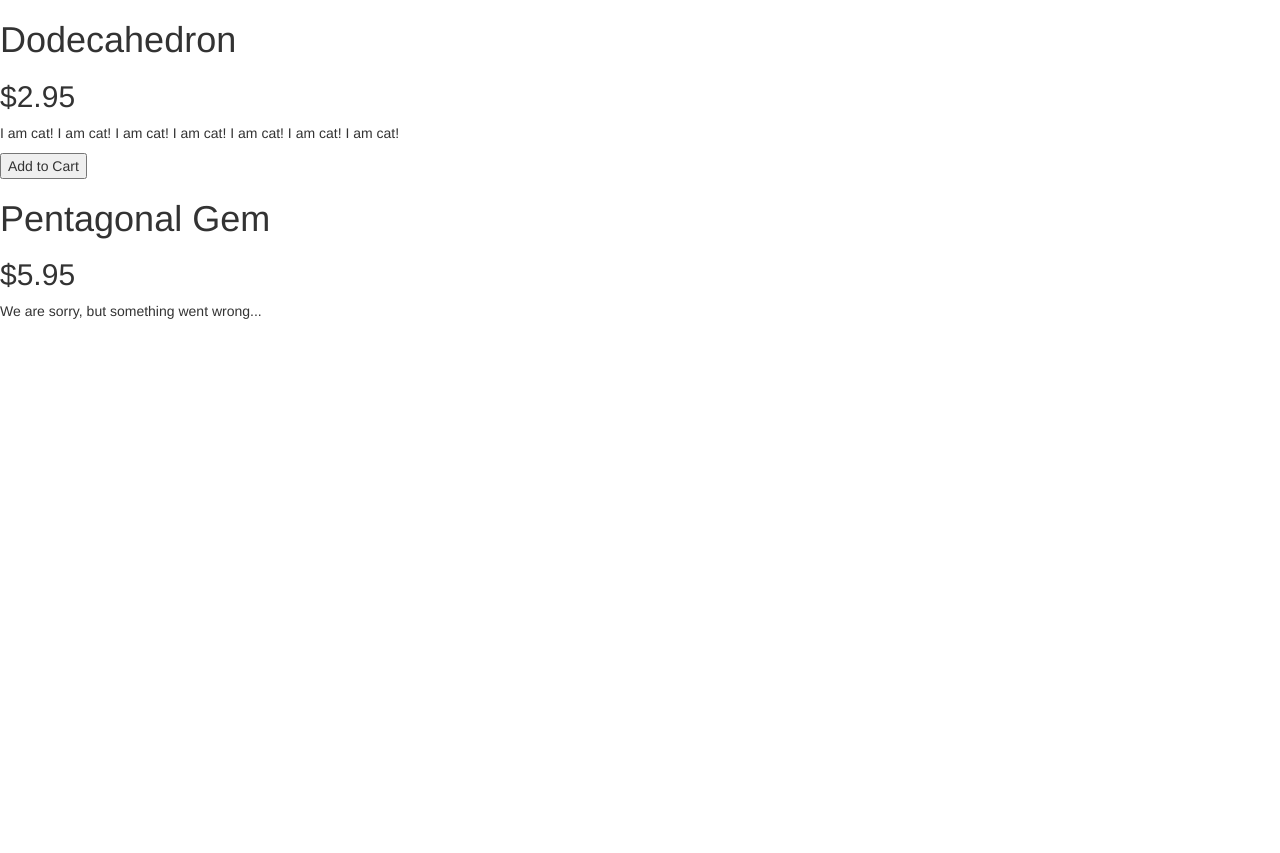
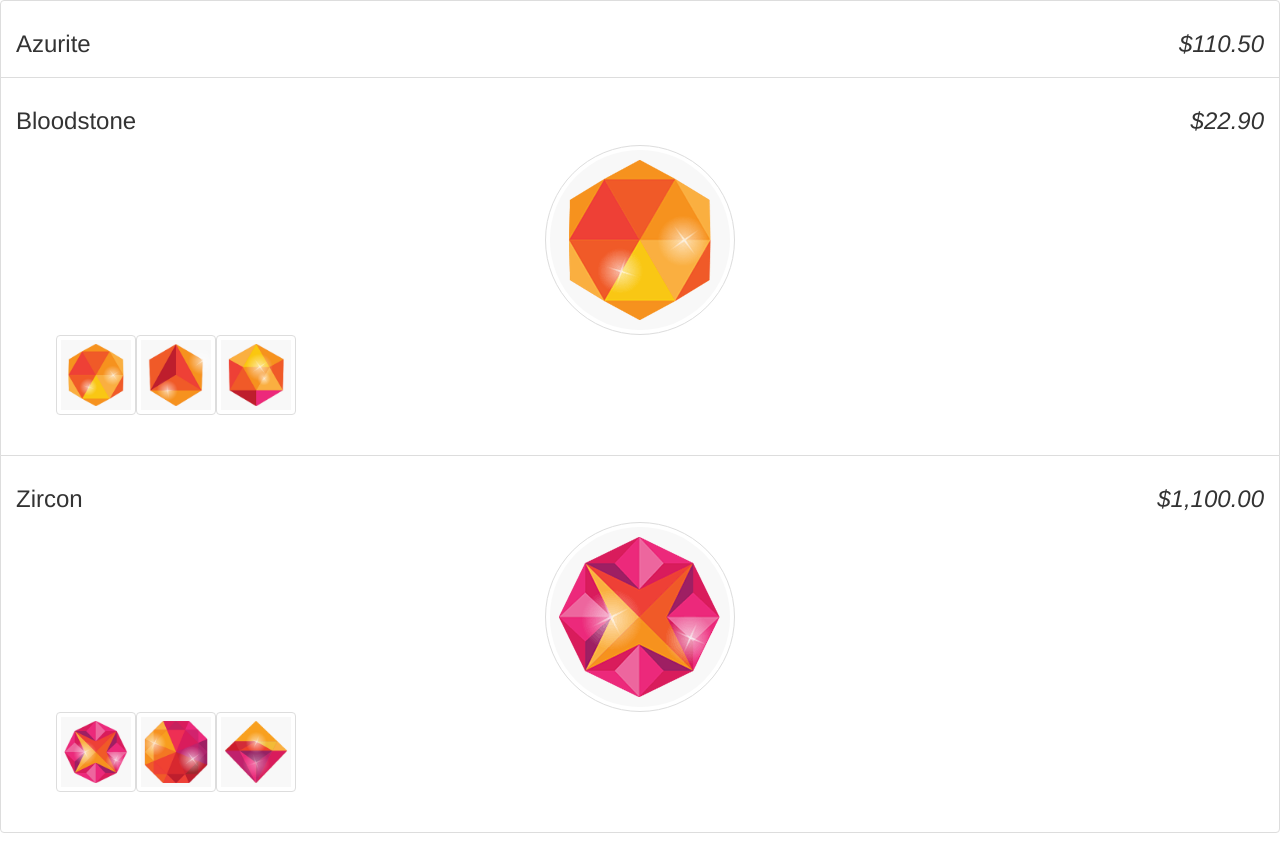
Before and after one commit to ku00/angularjs-tutorial, a plain HTML site: page index.html in a window 1280 px wide. Before the commit the page ends 800 px from the top, so only its background shows below. Drawn offline with Linux system fonts and the light colour scheme.

Commit message:
wip level 2.7

```diff
--- a/app.js
+++ b/app.js
@@ -1,22 +1,56 @@
-(function(){
-  var gems = [
-    {
-      name: 'Dodecahedron',
-      price: 2.95,
-      description: 'I am cat! I am cat! I am cat! I am cat! I am cat! I am cat! I am cat!',
-      canPurchase: true,
-    },
-    {
-      name: 'Pentagonal Gem',
-      price: 5.95,
-      description: 'We are sorry, but something went wrong...',
-      canPurchase: false,
-    },
-  ];
+(function() {
+  var app = angular.module('gemStore', []);
 
-  var app = angular.module('store', []);
-
-  app.controller('StoreController', function(){
+  app.controller('StoreController', function() {
     this.products = gems;
   });
+
+  app.controller('TabController', function(){
+    this.tab = 1;
+
+    this.setTab = function(selectTab){
+      this.tab = selectTab;
+    };
+
+    this.isSet = function(checkTab) {
+      return this.tab === checkTab;
+    };
+  });
+
+  var gems = [{
+    name: 'Azurite',
+    description: "Some gems have hidden qualities beyond their luster, beyond their shine... Azurite is one of those gems.",
+    shine: 8,
+    price: 110.50,
+    rarity: 7,
+    color: '#CCC',
+    faces: 14,
+    images: [ ]
+  }, {
+    name: 'Bloodstone',
+    description: "Origin of the Bloodstone is unknown, hence its low value. It has a very high shine and 12 sides, however.",
+    shine: 9,
+    price: 22.90,
+    rarity: 6,
+    color: '#EEE',
+    faces: 12,
+    images: [
+      "images/gem-01.gif",
+      "images/gem-03.gif",
+      "images/gem-04.gif"
+    ]
+  }, {
+    name: 'Zircon',
+    description: "Zircon is our most coveted and sought after gem. You will pay much to be the proud owner of this gorgeous and high shine gem.",
+    shine: 70,
+    price: 1100,
+    rarity: 2,
+    color: '#000',
+    faces: 6,
+    images: [
+      "images/gem-06.gif",
+      "images/gem-07.gif",
+      "images/gem-09.gif"
+    ]
+  }];
 })();
--- a/index.html
+++ b/index.html
@@ -1,19 +1,26 @@
 <!DOCTYPE html>
-<html ng-app="store">
+<html ng-app="gemStore">
   <head>
-    <meta charset="uft-8" />
-    <title>AngulerJS</title>
     <link rel="stylesheet" type="text/css" href="bootstrap.min.css" />
     <script type="text/javascript" src="angular.min.js"></script>
     <script type="text/javascript" src="app.js"></script>
   </head>
-  <body>
-    <div ng-controller="StoreController as store">
-      <div ng-repeat="product in store.products">
-        <h1> {{product.name}} </h1>
-        <h2> ${{product.price}} </h2>
-        <p> {{product.description}} </p>
-        <button ng-show="product.canPurchase"> Add to Cart </button>
+  <body ng-controller="StoreController as store">
+    <!--  Products Container  -->
+    <div class="list-group">
+      <!--  Product Container  -->
+      <div class="list-group-item" ng-repeat="product in store.products">
+        <h3>
+          {{product.name}}
+          <em class="pull-right">{{product.price | currency}}</em>
+        </h3>
+        <!-- Image Gallery  -->
+        <div class="gallery" ng-show="product.images.length">
+          <img class="img img-circle img-thumbnail center-block" ng-src="{{product.images[0]}}" />
+          <ul class="clearfix">
+            <li class="small-image pull-left thumbnail" ng-repeat="image in product.images"> <img ng-src="{{image}}" style="height:5em; width: 5em;" /> </li>
+          </ul>
+        </div>
       </div>
     </div>
   </body>
```
Also changed, not shown: images/gem-01.gif (added), images/gem-02.gif (added), images/gem-03.gif (added), images/gem-04.gif (added), images/gem-05.gif (added), images/gem-06.gif (added), images/gem-07.gif (added), images/gem-08.gif (added), images/gem-09.gif (added), 1 other file.
